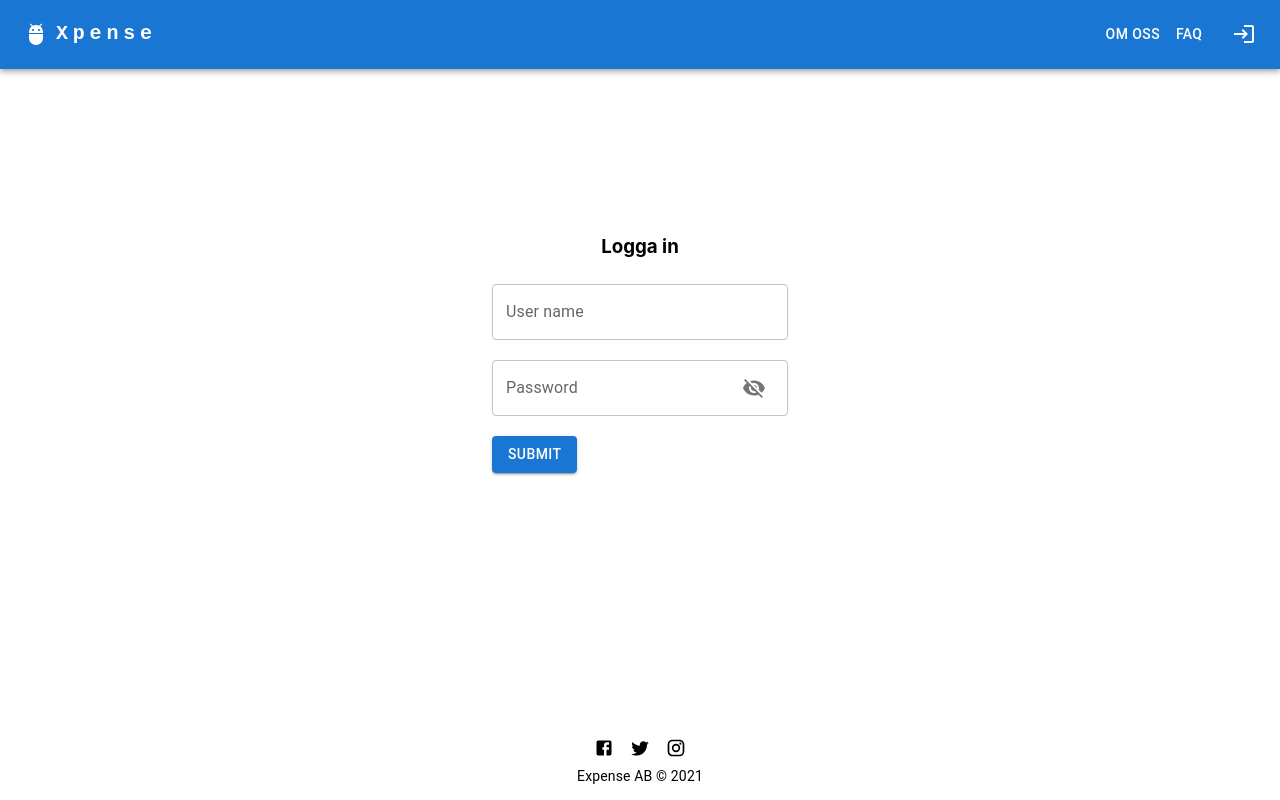
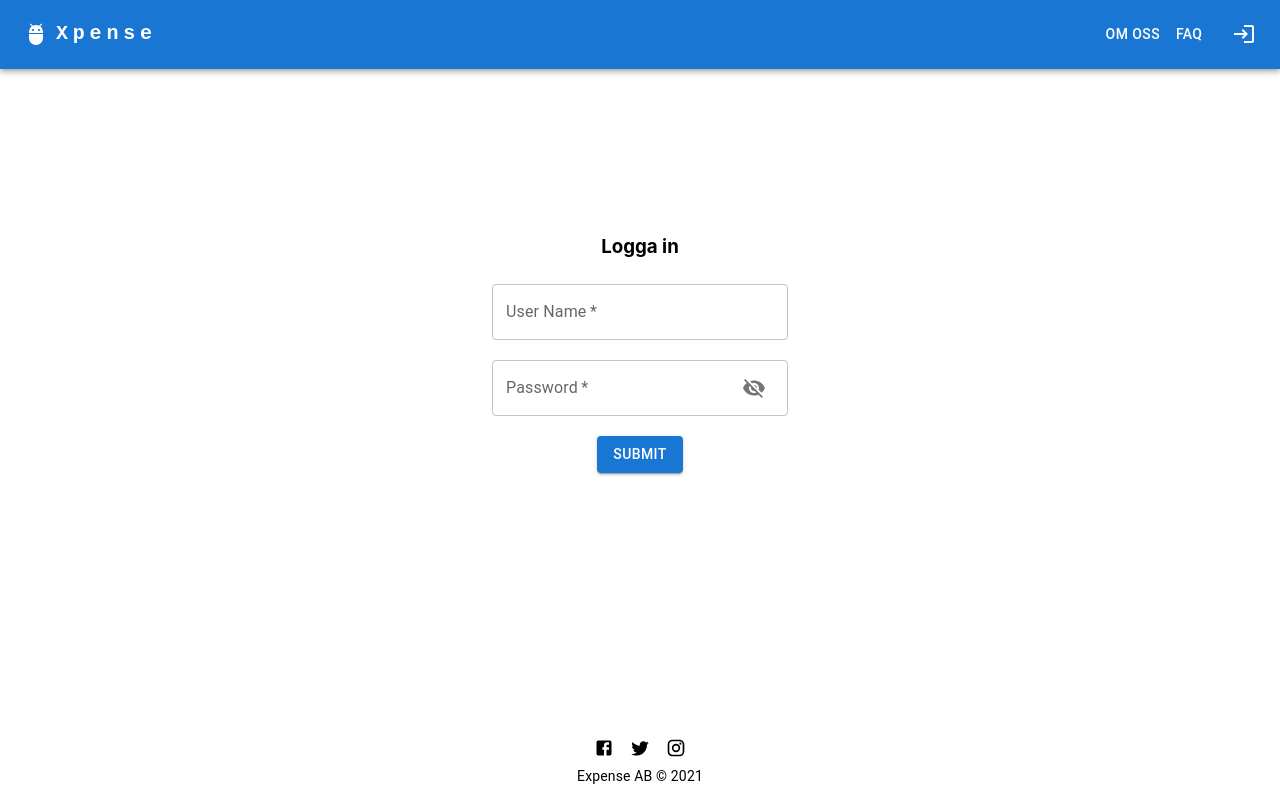
Before and after one commit to Fullstack-Roligheter/Frontend-ReactTS, a React (Create React App) app: page /login in a window 1280 px wide. Built offline with nearby package versions, Linux system fonts and the light colour scheme.

Commit message:
Fix Axios fetch in login

```diff
--- a/src/features/login/login.tsx
+++ b/src/features/login/login.tsx
@@ -1,20 +1,49 @@
-import { Visibility, VisibilityOff } from '@mui/icons-material';
-import { InputBase } from '@mui/material';
-import Grid from '@mui/material/Grid';
-import IconButton from '@mui/material/IconButton';
-import InputAdornment from '@mui/material/InputAdornment';
-import TextField from '@mui/material/TextField';
-import { useState } from 'react';
-import SubmitButton from '../../shared/buttons/button-default';
+import { Visibility, VisibilityOff } from "@mui/icons-material";
+import Grid from "@mui/material/Grid";
+import IconButton from "@mui/material/IconButton";
+import InputAdornment from "@mui/material/InputAdornment";
+import TextField from "@mui/material/TextField";
+import { useState } from "react";
+import { useNavigate } from "react-router";
 
-
-
+import SubmitButton from "../../shared/buttons/button-default";
+import { UserLogin } from "../../shared/fetch/user";
 
 const LogIn = () => {
-
   const [showPassword, setShowPassword] = useState(false);
   const handleClickShowPassword = () => setShowPassword(!showPassword);
   const handleMouseDownPassword = () => setShowPassword(!showPassword);
+
+  const [formData, setFormData] = useState({
+    userName: "",
+    password: "",
+  });
+
+  const navigate = useNavigate();
+
+  const handleChange = (e: any) => {
+    const { name, value } = e.target;
+    setFormData({
+      ...formData,
+      [name]: value,
+    });
+  };
+
+  const handleSubmit = (e: any) => {
+    e.preventDefault();
+    UserLogin(formData)
+      .then((response) => {
+        alert("Access Granted");
+        console.log("user id:", response);
+        navigate("/faq");
+      })
+      .catch((error) => {
+        console.log("Error:", error);
+        if (error.request.status === 401) {
+          alert("Access Denied");
+        }
+      });
+  };
 
   return (
     <Grid
@@ -23,27 +52,35 @@ const LogIn = () => {
       direction="column"
       alignItems="center"
       justifyContent="center"
-  style={{ minHeight: '70vh'}}
+      style={{ minHeight: "70vh" }}
     >
-  <Grid item xs={3}
-   alignItems="center">
+      <Grid item xs={3} alignItems="center">
         <h3>Logga in</h3>
       </Grid>
       <Grid item>
-
-	<form>
+        <form onSubmit={handleSubmit}>
           <TextField
-		  label='User name' variant="outlined" type="text"
-		  style ={{width: '100%'}}
+            label="User Name"
+            variant="outlined"
+            type="text"
+            name="userName"
+            required={true}
+            value={formData.userName}
+            onChange={handleChange}
+            style={{ width: "100%" }}
           />
-  <br/>
-  <br/>
+          <br />
+          <br />
           <TextField
-  label='Password'
+            label="Password"
             variant="outlined"
+            name="password"
+            onChange={handleChange}
+            value={formData.password}
+            required={true}
             type={showPassword ? "text" : "password"}
-
-  InputProps={{ endAdornment: (
+            InputProps={{
+              endAdornment: (
                 <InputAdornment position="end">
                   <IconButton
                     aria-label="toggle password visibility"
@@ -53,17 +90,18 @@ const LogIn = () => {
                     {showPassword ? <Visibility /> : <VisibilityOff />}
                   </IconButton>
                 </InputAdornment>
-    )
+              ),
             }}
           />
           <br />
           <br />
+          <Grid container justifyContent="center">
             <SubmitButton />
+          </Grid>
         </form>
       </Grid>
     </Grid>
+  );
+};
 
-	  );
-}
-
-export default LogIn
+export default LogIn;
--- a/src/shared/fetch/user.tsx
+++ b/src/shared/fetch/user.tsx
@@ -8,6 +8,7 @@ export function UserLogin(data: any) {
         })
         .catch((error) => {
             console.log("Error in UserLogin: ", error);
+            throw error
         })
 }
 
```
Lines whose indentation alone changed are shown as unchanged.
